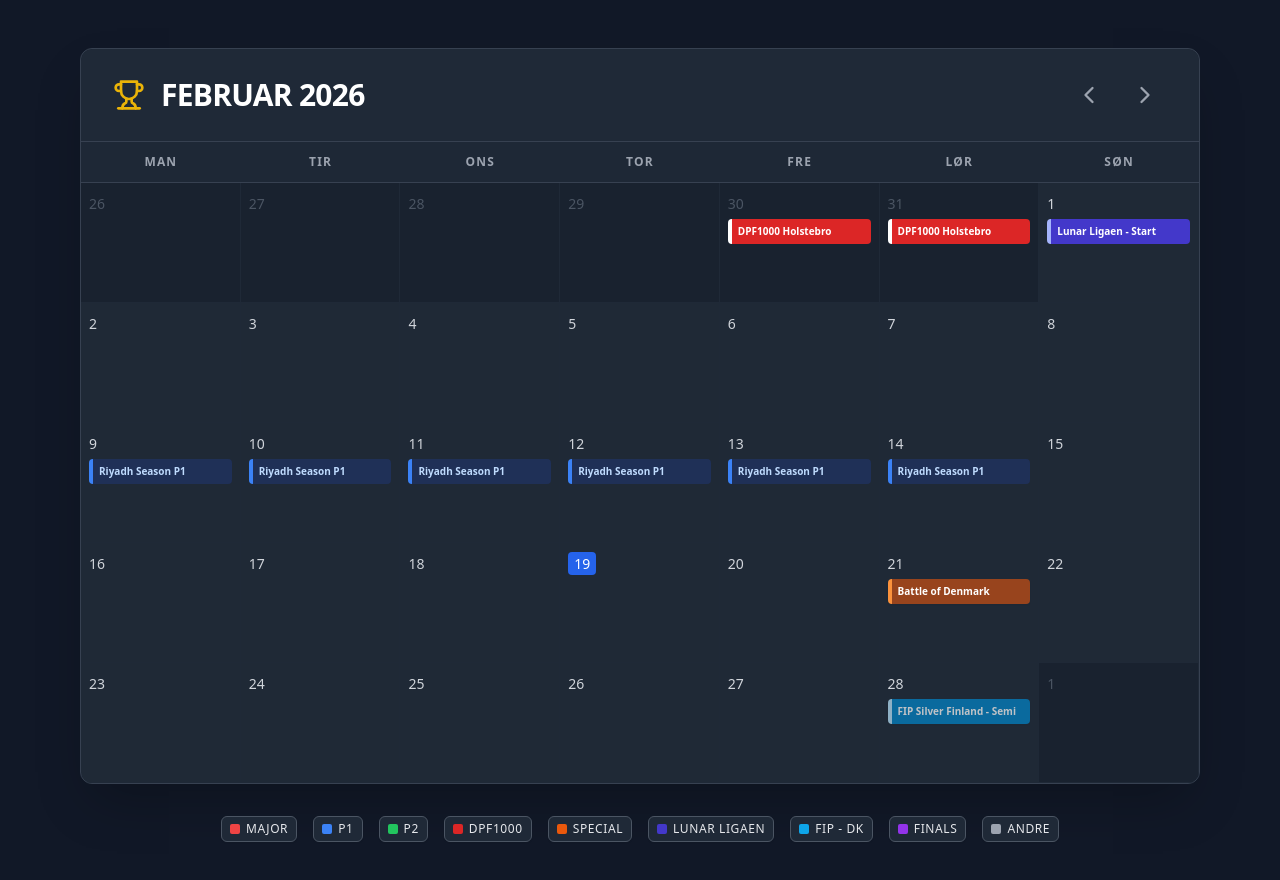
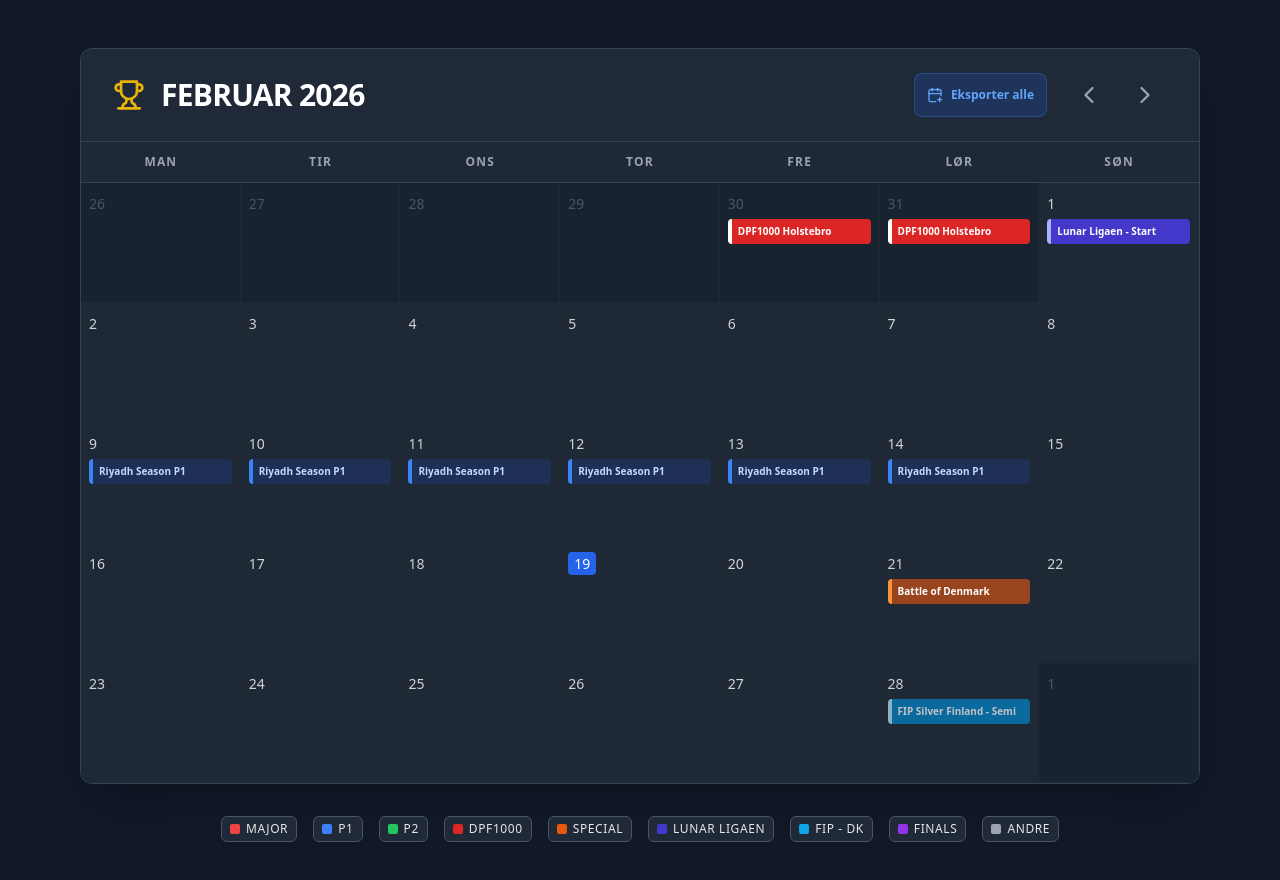
Before and after one commit to Danielh21/padel-calendar, a React (Vite) app: page / in a window 1280 px wide. Shown: the top 880 px of the page. Built offline with nearby package versions, Linux system fonts and the light colour scheme.

Commit message:
Download all

```diff
--- a/src/App.jsx
+++ b/src/App.jsx
@@ -23,7 +23,7 @@
 
   const downloadIcs = (event) => {
     const start = parseISO(event.start_date);
-    const end = addDays(parseISO(event.end_date), 1); // ICS slutdato skal være eksklusiv (dagen efter)
+    const end = addDays(parseISO(event.end_date), 1);
 
     const formatDate = (date) => format(date, "yyyyMMdd");
     const now = format(new Date(), "yyyyMMdd'T'HHmmss'Z'");
@@ -48,6 +48,47 @@
     const link = document.createElement('a');
     link.href = window.URL.createObjectURL(blob);
     link.setAttribute('download', `${event.name.replace(/\s+/g, '_')}.ics`);
+    document.body.appendChild(link);
+    link.click();
+    document.body.removeChild(link);
+  };
+
+  const downloadAllIcs = () => {
+    const activeEvents = tournaments.filter(t => activeCategories.includes(t.category));
+    if (activeEvents.length === 0) return alert("Vælg mindst én kategori for at eksportere.");
+
+    const now = format(new Date(), "yyyyMMdd'T'HHmmss'Z'");
+    const formatDate = (date) => format(date, "yyyyMMdd");
+
+    let icsContent = [
+      'BEGIN:VCALENDAR',
+      'VERSION:2.0',
+      'PRODID:-//Padel Calendar//DA',
+      'X-WR-CALNAME:Padel Kalender 2026',
+      'X-WR-TIMEZONE:Europe/Copenhagen'
+    ];
+
+    activeEvents.forEach(event => {
+      const start = parseISO(event.start_date);
+      const end = addDays(parseISO(event.end_date), 1);
+
+      icsContent.push('BEGIN:VEVENT');
+      icsContent.push(`UID:${event.id}-${event.start_date}@padelcalendar.dk`);
+      icsContent.push(`DTSTAMP:${now}`);
+      icsContent.push(`DTSTART;VALUE=DATE:${formatDate(start)}`);
+      icsContent.push(`DTEND;VALUE=DATE:${formatDate(end)}`);
+      icsContent.push(`SUMMARY:${event.name}`);
+      icsContent.push(`DESCRIPTION:${event.description || ''}`);
+      icsContent.push(`LOCATION:${event.location}`);
+      icsContent.push('END:VEVENT');
+    });
+
+    icsContent.push('END:VCALENDAR');
+
+    const blob = new Blob([icsContent.join('\r\n')], { type: 'text/calendar;charset=utf-8' });
+    const link = document.createElement('a');
+    link.href = window.URL.createObjectURL(blob);
+    link.setAttribute('download', `Padel_Kalender_2026.ics`);
     document.body.appendChild(link);
     link.click();
     document.body.removeChild(link);
@@ -99,6 +140,13 @@
         </h1>
       </div>
       <div className="flex gap-1 md:gap-3">
+        <button
+          onClick={downloadAllIcs}
+          className="hidden md:flex items-center gap-2 px-3 py-2 bg-blue-600/20 hover:bg-blue-600/40 text-blue-400 rounded-lg text-xs font-bold transition-all border border-blue-500/30 mr-2"
+          title="Eksporter aktive kategorier"
+        >
+          <CalendarPlus size={16} /> Eksporter alle
+        </button>
         <button onClick={prevMonth} className="p-2 hover:bg-gray-700 rounded-full transition-colors text-gray-400 hover:text-white">
           <ChevronLeft size={24} className="md:w-7 md:h-7" />
         </button>
```
